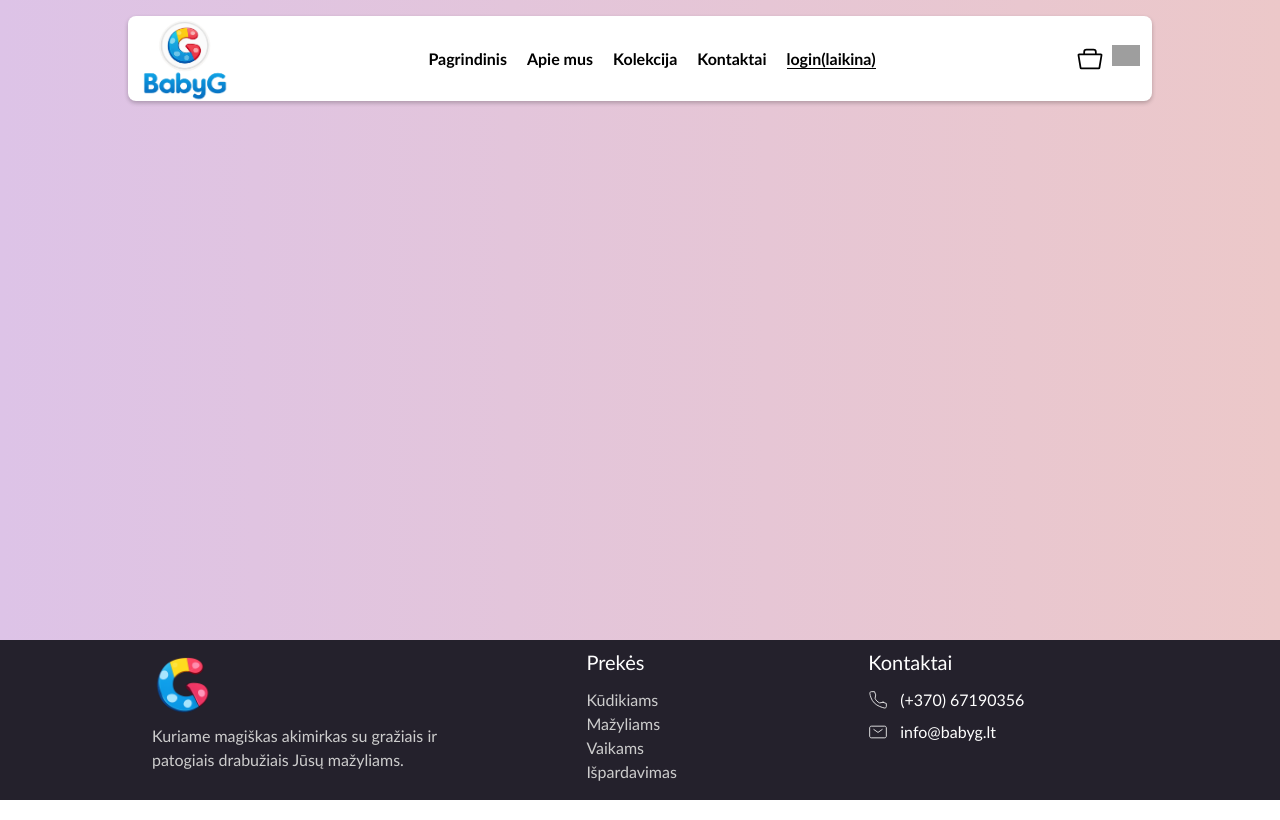
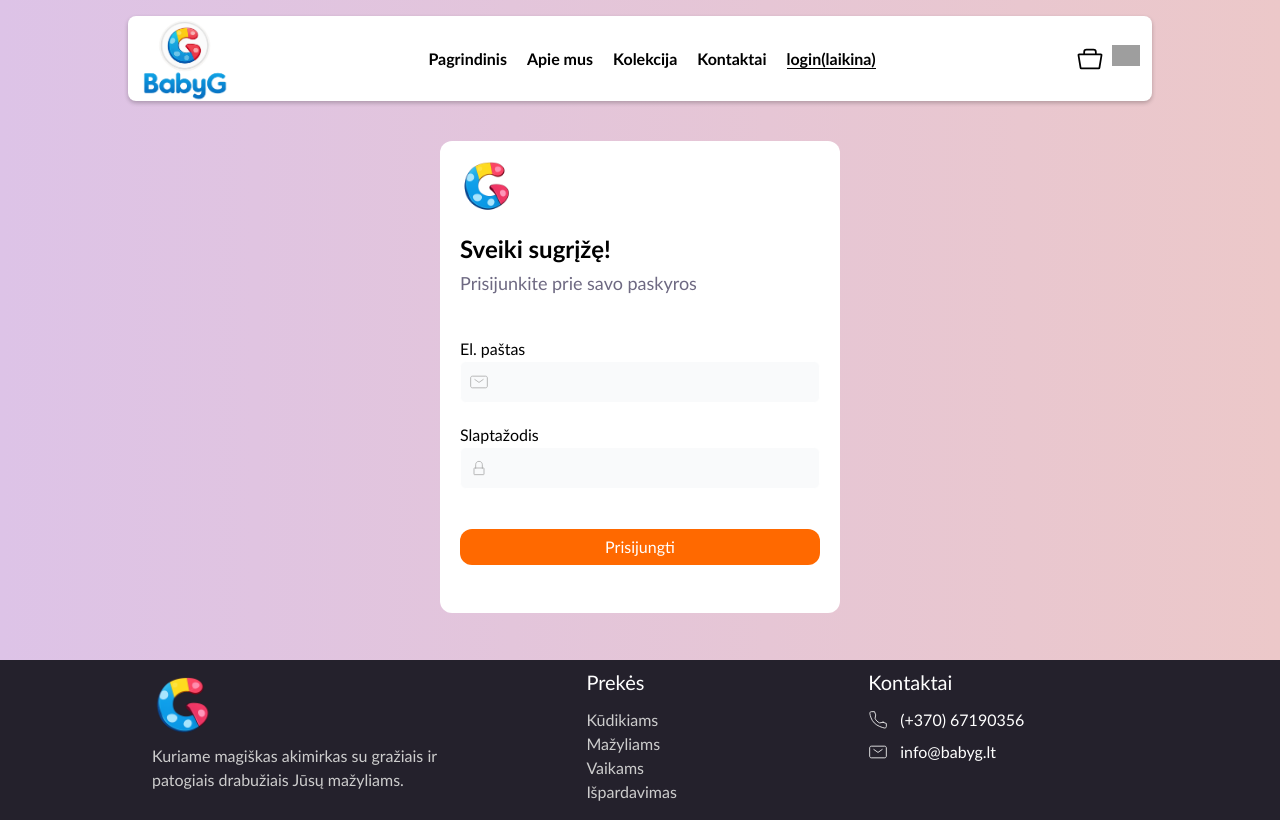
Before and after one commit to SplaTT141/babyG, a React (Vite) app in the folder client/: page /login in a window 1280 px wide. Built offline with nearby package versions, Linux system fonts and the light colour scheme; grey boxes are pictures that could not be loaded.

Commit message:
login page

```diff
--- a/client/src/index.css
+++ b/client/src/index.css
@@ -68,6 +68,10 @@ main {
   .section-white {
     @apply bg-[#FBF4F6];
   }
+
+  .input {
+    @apply bg-gray-50 w-full py-1 px-3 rounded-md mt-1 placeholder:italic  focus:outline-orange-400;
+  }
 }
 
 @layer components {
--- a/client/src/pages/ContactPage.jsx
+++ b/client/src/pages/ContactPage.jsx
@@ -80,17 +80,17 @@ export function ContactPage() {
                                     <div className="flex flex-col sm:flex-row gap-4">
                                         <div className="flex flex-col w-full">
                                             <label htmlFor="name">Vardas</label>
-                                            <input className="bg-gray-50 w-full py-1 px-3 rounded-md focus:outline-none mt-1 placeholder:italic" type="text" id="name" placeholder="Jūsų vardas" required/>
+                                            <input className="input" type="text" id="name" placeholder="Jūsų vardas" required/>
                                         </div>
                                         <div className="flex flex-col w-full">
                                             <label htmlFor="email">El. paštas</label>
-                                            <input className="bg-gray-50 w-full py-1 px-3 rounded-md focus:outline-none mt-1 placeholder:italic" type="email" id="email" placeholder="El. paštas" required/>
+                                            <input className="input" type="email" id="email" placeholder="El. paštas" required/>
                                         </div>
                                     </div>
                                     <label htmlFor="theme">Tema</label>
-                                    <input className="bg-gray-50 w-full py-1 px-3 rounded-md focus:outline-none mt-1 placeholder:italic" type="text" id="theme" placeholder="Žinutės tema"/>
+                                    <input className="input" type="text" id="theme" placeholder="Žinutės tema"/>
                                     <label htmlFor="message">Žinutė</label>
-                                    <textarea className="bg-gray-50 w-full py-1 px-3 rounded-md focus:outline-none mt-1 min-h-20 placeholder:italic" name="message" id="message" placeholder="Jūsų žinutė..."></textarea>
+                                    <textarea className="input min-h-20" name="message" id="message" placeholder="Jūsų žinutė..."></textarea>
                                     <button type="submit" className="bg-orange-500 hover:brightness-120 text-white mt-5 w-full mx-auto py-1.5 rounded-xl cursor-pointer">Siųsti žinutę</button>
                                 </form>
                             </div>
--- a/client/src/pages/HomePage.jsx
+++ b/client/src/pages/HomePage.jsx
@@ -202,7 +202,7 @@ export function HomePage() {
                     <p className="paragraph">Gaukite išskirtinius pasiūlymus ir naujų prekių pranešimus tiesiai į savo el. paštą</p>
                     <div className="flex flex-col items-center bg-[#f7f1f6] rounded-2xl border border-gray-300 p-4 mt-5 text-center xl:w-1/2">
                         <input
-                            className="bg-white text-lg w-9/10 py-1 px-3 mt-3 rounded-lg focus:outline-none placeholder:italic"
+                            className="input bg-white"
                             placeholder="Įveskite savo elektroninį paštą"
                             type="email"
                         />
--- a/client/src/pages/LoginPage.jsx
+++ b/client/src/pages/LoginPage.jsx
@@ -1,7 +1,35 @@
+import logo from "../assets/img/logo-g.png"
+import mail from "../assets/img/mail-gray.svg"
+import lock from "../assets/img/lock-gray.svg"
+
+
 export function LoginPage() {
     return (
         <main>
-
+            <section  className="container mx-auto">
+                <div className="flex flex-col items-center mt-5">
+                    <div className="flex flex-col items-startt mt-5 bg-white p-5 rounded-xl w-full sm:w-100">
+                        <img className="w-13 mb-5" src={logo} alt="logo" />
+                        <div className="mb-3">
+                            <h1 className="text-2xl font-bold mb-1">Sveiki sugrįžę!</h1>
+                            <p className="text-gray text-lg">Prisijunkite prie savo paskyros</p>
+                        </div>
+                        <form className="my-7">
+                            <label className="text-md" htmlFor="">El. paštas</label>
+                            <div className="flex bg-gray-50 p-2 rounded-md gap-3 border border-white focus-within:border-orange-400 mb-5">
+                                <img className="w-5" src={mail} alt="mail" />
+                                <input className="focus:outline-0" type="email" required/>
+                            </div>
+                            <label htmlFor="">Slaptažodis</label>
+                            <div className="flex bg-gray-50 p-2 rounded-md gap-3 border border-white focus-within:border-orange-400 mb-5">
+                                <img className="w-5" src={lock} alt="lock" />
+                                <input className="focus:outline-0" type="password" required/>
+                            </div>
+                            <button type="submit" className="bg-orange-500 hover:brightness-120 text-white mt-5 w-full mx-auto py-1.5 rounded-xl cursor-pointer">Prisijungti</button>
+                        </form>
+                    </div>
+                </div>
+            </section>
         </main>
     )
 }
```
Also changed, not shown: client/src/assets/img/lock-gray.svg (added), client/src/assets/img/mail-gray.svg (added).
